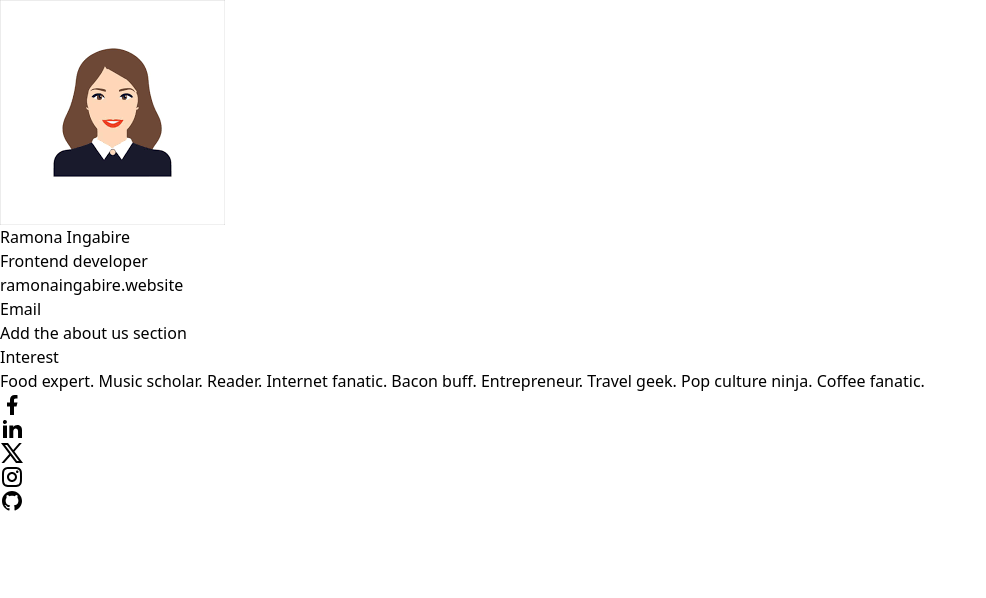
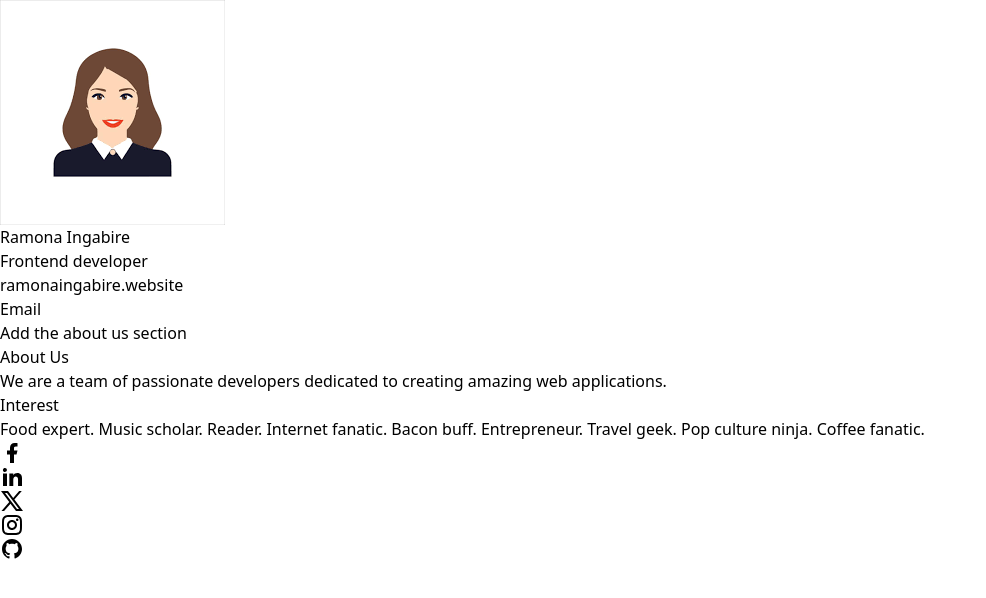
Before and after one commit to DevRamona/react_solo_project, a React (Vite) app in the folder vite-project/: page / in a window 1280 px wide. Shown: the top 598 px of the page, without its empty margins (0-986 px from the left). Built offline with nearby package versions, Linux system fonts and the light colour scheme.

Commit message:
add some few changes on the about section

```diff
--- a/vite-project/src/components/About.jsx
+++ b/vite-project/src/components/About.jsx
@@ -2,7 +2,10 @@ import React from 'react'
 
 const About = () => {
   return (
-    <div>Add the about us section</div>
+    <div>Add the about us section
+        <h1>About Us</h1>
+        <p>We are a team of passionate developers dedicated to creating amazing web applications.</p>
+    </div>
   )
 }
 
```
